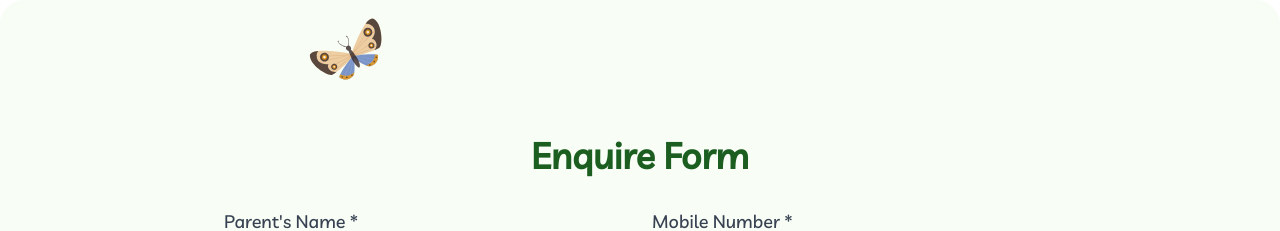
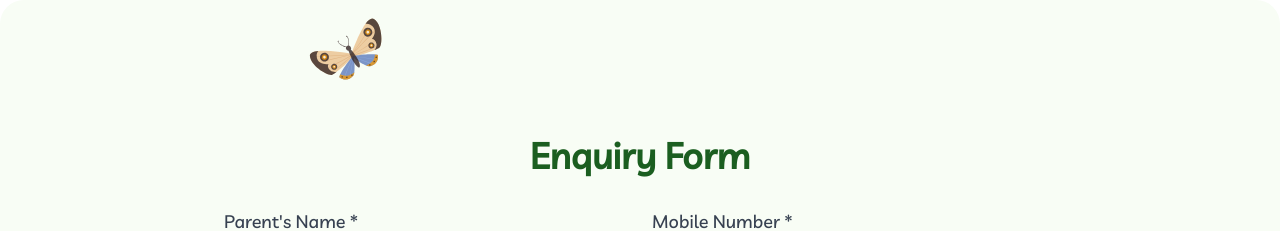
Before and after one commit to darshilkantaria11/k-school, a Next.js app: page /contact in a window 1280 px wide. Shown: the part 1480-1711 px from the top of the page. Built offline with nearby package versions, Linux system fonts and the light colour scheme.

Commit message:
optimized

```diff
--- a/app/nopage/contact/enquireForm.jsx
+++ b/app/nopage/contact/enquireForm.jsx
@@ -83,7 +83,7 @@ const EnquireForm = () => {
   return (
     <div className="max-w-4xl mx-auto px-4 py-12 text-start">
       <h2 className="text-4xl font-bold text-green-900 mb-8 text-center">
-        Enquire Form
+        Enquiry Form
       </h2>
       <form onSubmit={handleSubmit} className="space-y-6">
         <div className="grid grid-cols-1 md:grid-cols-2 gap-6">
--- a/app/nopage/toddler/toddler2.jsx
+++ b/app/nopage/toddler/toddler2.jsx
@@ -41,7 +41,7 @@ export default function LandingPage() {
                 </div>
             </div>
 
-        <div className="container mx-auto relative h-auto flex flex-col mt-12 lv">
+            <div className="container mx-auto relative h-auto flex flex-col mt-12 mb-8 lv">
                 {/* Background Image for large screens */}
                 <div className="flex relative w-full h-auto">
                     <Image
```
Lines whose indentation alone changed are shown as unchanged.
